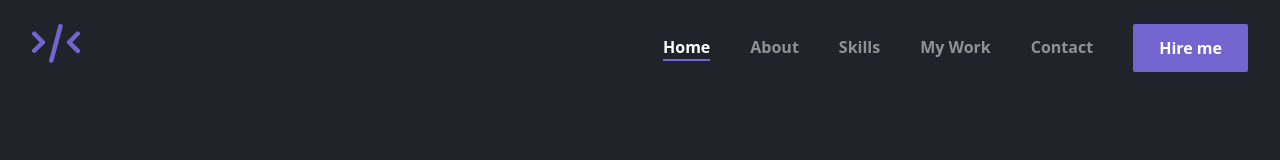
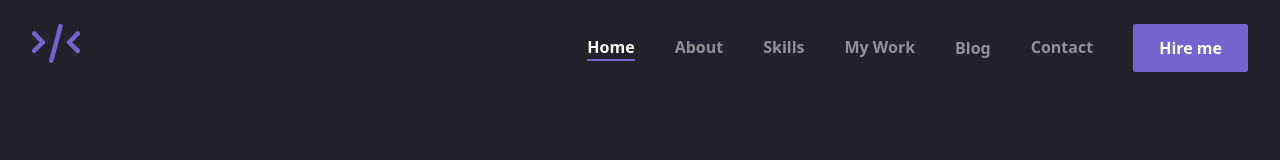
Before and after one commit to danielcranney/portfolio, a Next.js app: page / in a window 1280 px wide. Shown: the top 160 px of the page. Built offline with nearby package versions, Linux system fonts and the light colour scheme; a web font is replaced by a local one.

Commit message:
Blog Added

```diff
--- a/pages/index.js
+++ b/pages/index.js
@@ -269,6 +269,19 @@ export default function Home() {
                 </button>
               </li>
               <li className="z-50 block py-2 list-none lg:inline-block">
+                <a
+                  href="https://blog.danielcranney.com/"
+                  target="_blank"
+                  className={`header_link text-xl font-semibold transition-all duration-300 ease-in-out text-white ${
+                    visibleSection === "blog"
+                      ? "selected delay-300"
+                      : "opacity-50 hover:opacity-100 border-b-2 border-transparent"
+                  }`}
+                >
+                  Blog
+                </a>
+              </li>
+              <li className="z-50 block py-2 list-none lg:inline-block">
                 <button
                   href="#"
                   className={`header_link text-xl font-semibold transition-all duration-300 ease-in-out ${
@@ -423,6 +436,19 @@ export default function Home() {
                 >
                   My Work
                 </button>
+              </li>
+              <li className="z-50 hidden mx-5 list-none lg:inline-block">
+                <a
+                  href="https://blog.danielcranney.com/"
+                  target="_blank"
+                  className={`header_link font-semibold transition-all duration-300 ease-in-out text-white ${
+                    visibleSection === "blog"
+                      ? "selected delay-300"
+                      : "opacity-50 hover:opacity-100 border-b-2 border-transparent"
+                  }`}
+                >
+                  Blog
+                </a>
               </li>
               <li className="z-50 hidden mx-5 list-none lg:inline-block">
                 <button
```
